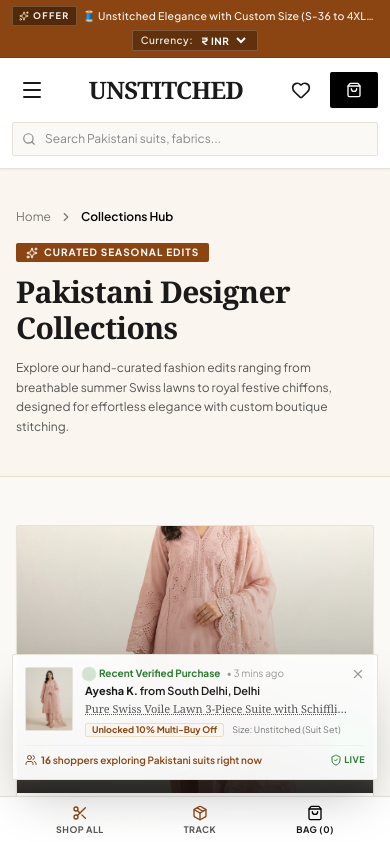
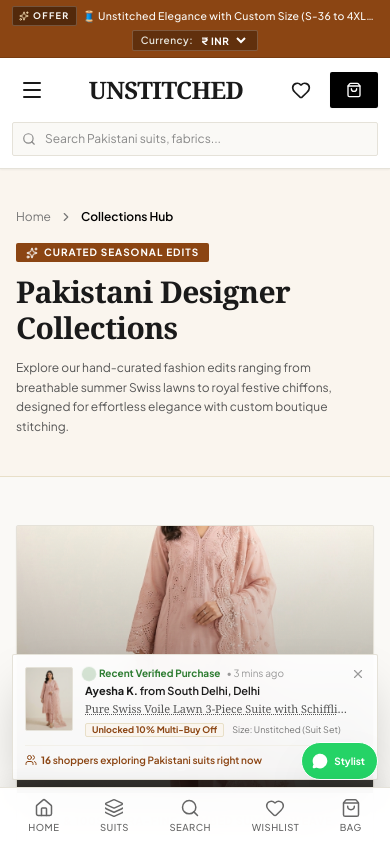
Before and after one commit to smfaraz/unstiched, a Next.js app: page /collections in a window 390 px wide. Shown: the top 842 px of the page. Built offline with nearby package versions, Linux system fonts and the light colour scheme; a web font is replaced by a local one.

Commit message:
feat(mobile-first): add native mobile bottom navigation bar and 1-tap WhatsApp concierge

```diff
--- a/app/providers.tsx
+++ b/app/providers.tsx
@@ -16,9 +16,8 @@
 import AdminProductManagerModal from '@/components/AdminProductManagerModal';
 import LiveSocialProof from '@/components/LiveSocialProof';
 
-// Floating Quick Actions
-import { MessageCircle, Package, Scissors, ShoppingBag, CheckCircle, Info, AlertTriangle } from 'lucide-react';
-import Link from 'next/link';
+import MobileBottomNav from '@/components/MobileBottomNav';
+import { CheckCircle, Info, AlertTriangle } from 'lucide-react';
 
 function ToastNotification() {
   const { toast } = useEcommerce();
@@ -26,8 +25,8 @@
   if (!toast) return null;
 
   return (
-    <div className="fixed bottom-20 sm:bottom-6 left-1/2 -translate-x-1/2 z-50 pointer-events-none animate-in fade-in slide-in-from-bottom-3 duration-300">
-      <div className="bg-[#1A1A1A] text-white px-4 py-3 rounded-xs shadow-2xl border border-[#333] flex items-center gap-3 max-w-md">
+    <div className="fixed bottom-20 sm:bottom-6 left-1/2 -translate-x-1/2 z-50 pointer-events-none animate-in fade-in slide-in-from-bottom-3 duration-300 w-[90vw] max-w-sm">
+      <div className="bg-[#1A1A1A] text-white px-4 py-3 rounded-xs shadow-2xl border border-[#333] flex items-center gap-3">
         {toast.type === 'success' && <CheckCircle className="w-4 h-4 text-[#22C55E] shrink-0" />}
         {toast.type === 'info' && <Info className="w-4 h-4 text-[#8B4513] shrink-0" />}
         {toast.type === 'error' && <AlertTriangle className="w-4 h-4 text-[#EF4444] shrink-0" />}
@@ -40,66 +39,9 @@
   );
 }
 
-function FloatingCustomerControls() {
-  const { cartCount, openCart, openOrderTracking, openSizeGuide } = useEcommerce();
-
-  return (
-    <>
-      {/* WhatsApp Floating Chat Button */}
-      <a
-        href="https://wa.me/919820089123?text=Hi%20Unstitched%20Luxe,%20I%20need%20help%20with%20Pakistani%20suit%20orders%20and%20sizing"
-        target="_blank"
-        rel="noopener noreferrer"
-        className="fixed bottom-20 md:bottom-6 right-5 z-30 bg-[#22C55E] hover:bg-[#16A34A] text-white p-3.5 rounded-full shadow-2xl transition-all duration-300 hover:scale-110 flex items-center justify-center group"
-        aria-label="Chat with Stylist on WhatsApp"
-        id="floating-whatsapp-btn"
-      >
-        <MessageCircle className="w-5 h-5 fill-white text-[#22C55E]" />
-        <span className="max-w-0 overflow-hidden whitespace-nowrap group-hover:max-w-xs transition-all duration-300 text-xs font-bold pl-0 group-hover:pl-2">
-          Chat with Stylist
-        </span>
-      </a>
-
-      {/* Floating Bottom Quick Bar for Mobile */}
-      <div className="md:hidden fixed bottom-0 left-0 right-0 z-30 bg-white/95 backdrop-blur-md border-t border-[#E5E2D9] px-4 py-2 flex items-center justify-around shadow-2xl">
-        <Link
-          href="/products"
-          className="flex flex-col items-center gap-0.5 text-[#555] hover:text-black transition text-[9px] font-bold uppercase tracking-wider"
-        >
-          <Scissors className="w-4 h-4 text-[#8B4513]" />
-          <span>Shop All</span>
-        </Link>
-
-        <Link
-          href="/track-order"
-          className="flex flex-col items-center gap-0.5 text-[#555] hover:text-black transition text-[9px] font-bold uppercase tracking-wider"
-        >
-          <Package className="w-4 h-4 text-[#8B4513]" />
-          <span>Track</span>
-        </Link>
-
-        <Link
-          href="/cart"
-          className="flex flex-col items-center gap-0.5 text-[#1A1A1A] transition text-[9px] font-bold uppercase tracking-wider relative"
-        >
-          <div className="relative">
-            <ShoppingBag className="w-4 h-4 text-black" />
-            {cartCount > 0 && (
-              <span className="absolute -top-1.5 -right-2 bg-black text-white text-[8px] w-3.5 h-3.5 rounded-full flex items-center justify-center font-bold">
-                {cartCount}
-              </span>
-            )}
-          </div>
-          <span>Bag ({cartCount})</span>
-        </Link>
-      </div>
-    </>
-  );
-}
-
 function GlobalStoreShell({ children }: { children: React.ReactNode }) {
   return (
-    <div className="min-h-screen flex flex-col justify-between bg-[#FAF9F6] text-[#1A1A1A]">
+    <div className="min-h-screen flex flex-col justify-between bg-[#FAF9F6] text-[#1A1A1A] pb-16 lg:pb-0">
       <AnnouncementBar />
       <Navbar />
 
@@ -108,7 +50,7 @@
       </main>
 
       <Footer />
-      <FloatingCustomerControls />
+      <MobileBottomNav />
       <ToastNotification />
       <LiveSocialProof />
 
--- /dev/null
+++ b/components/MobileBottomNav.tsx
@@ -0,0 +1,115 @@
+'use client';
+
+import React from 'react';
+import Link from 'next/link';
+import { usePathname, useRouter } from 'next/navigation';
+import { Home, Layers, Search, Heart, ShoppingBag, MessageCircle } from 'lucide-react';
+import { useEcommerce } from '@/context/EcommerceContext';
+
+export default function MobileBottomNav() {
+  const pathname = usePathname();
+  const router = useRouter();
+  const { wishlist, cartCount } = useEcommerce();
+
+  const navItems = [
+    {
+      label: 'Home',
+      href: '/',
+      icon: Home,
+      isActive: pathname === '/',
+    },
+    {
+      label: 'Suits',
+      href: '/products',
+      icon: Layers,
+      isActive: pathname === '/products' || pathname.startsWith('/products/'),
+    },
+    {
+      label: 'Search',
+      href: '/products?focus=search',
+      icon: Search,
+      isActive: false,
+      onClick: (e: React.MouseEvent) => {
+        e.preventDefault();
+        const searchEl = document.getElementById('mobile-search-input');
+        if (searchEl) {
+          searchEl.focus();
+          window.scrollTo({ top: 0, behavior: 'smooth' });
+        } else {
+          router.push('/products');
+        }
+      },
+    },
+    {
+      label: 'Wishlist',
+      href: '/wishlist',
+      icon: Heart,
+      badge: wishlist.length > 0 ? wishlist.length : null,
+      isActive: pathname === '/wishlist',
+    },
+    {
+      label: 'Bag',
+      href: '/cart',
+      icon: ShoppingBag,
+      badge: cartCount > 0 ? cartCount : null,
+      isActive: pathname === '/cart' || pathname === '/checkout',
+    },
+  ];
+
+  return (
+    <>
+      {/* 1-Tap WhatsApp Mobile Concierge Floating Button */}
+      <a
+        href="https://wa.me/919820089123?text=Hi%20Unstitched%20Luxe,%20I%20am%20exploring%20Pakistani%20designer%20suits%20and%20need%20assistance."
+        target="_blank"
+        rel="noopener noreferrer"
+        className="lg:hidden fixed bottom-16 right-3 z-40 bg-[#25D366] hover:bg-[#1EBE5D] text-white p-2.5 rounded-full shadow-2xl flex items-center gap-1.5 transition-transform active:scale-95 border border-white"
+        aria-label="WhatsApp Styling Concierge"
+        id="mobile-floating-whatsapp-btn"
+      >
+        <MessageCircle className="w-4 h-4 fill-current" />
+        <span className="text-[10px] font-bold pr-0.5">Stylist</span>
+      </a>
+
+      {/* Fixed Native Mobile Bottom Tab Bar */}
+      <nav
+        aria-label="Mobile Bottom Navigation"
+        className="lg:hidden fixed bottom-0 left-0 right-0 z-40 bg-white/95 backdrop-blur-lg border-t border-[#E5E2D9] px-2 py-1.5 shadow-[0_-4px_20px_rgba(0,0,0,0.06)] select-none"
+      >
+        <div className="flex items-center justify-around">
+          {navItems.map((item) => {
+            const Icon = item.icon;
+            const active = item.isActive;
+
+            return (
+              <Link
+                key={item.label}
+                href={item.href}
+                onClick={item.onClick}
+                className={`flex flex-col items-center justify-center py-1 px-3 relative rounded-xs transition-colors ${
+                  active ? 'text-[#8B4513]' : 'text-[#666] hover:text-black'
+                }`}
+                id={`mobile-bottom-nav-${item.label.toLowerCase()}`}
+              >
+                <div className="relative">
+                  <Icon className={`w-5 h-5 ${active ? 'stroke-[2.5px]' : 'stroke-[1.8px]'}`} />
+                  {item.badge !== null && item.badge !== undefined && (
+                    <span className="absolute -top-1.5 -right-2.5 bg-[#8B4513] text-white text-[9px] font-bold w-4 h-4 rounded-full flex items-center justify-center shadow-xs">
+                      {item.badge}
+                    </span>
+                  )}
+                </div>
+                <span className={`text-[9.5px] mt-0.5 tracking-wider uppercase ${active ? 'font-bold' : 'font-medium'}`}>
+                  {item.label}
+                </span>
+                {active && (
+                  <span className="w-1 h-1 rounded-full bg-[#8B4513] mt-0.5" />
+                )}
+              </Link>
+            );
+          })}
+        </div>
+      </nav>
+    </>
+  );
+}
--- a/components/Navbar.tsx
+++ b/components/Navbar.tsx
@@ -20,6 +20,7 @@
   CheckCircle2,
   ChevronRight,
   SlidersHorizontal,
+  MessageCircle,
 } from 'lucide-react';
 import Image from 'next/image';
 import Link from 'next/link';
@@ -759,6 +760,20 @@
                   </span>
                   <ChevronRight className="w-3.5 h-3.5 text-[#AAA]" />
                 </Link>
+
+                {/* Direct WhatsApp Callout in Drawer */}
+                <a
+                  href="https://wa.me/919820089123?text=Hi%20Unstitched%20Luxe,%20I%20need%20help%20with%20sizing%20and%20suit%20curation"
+                  target="_blank"
+                  rel="noopener noreferrer"
+                  className="flex items-center justify-between py-2.5 px-3 rounded-xs bg-[#E8F5E9] border border-[#C8E6C9] text-[#2E7D32] font-semibold mt-2"
+                >
+                  <span className="flex items-center gap-2">
+                    <MessageCircle className="w-4 h-4 fill-current" />
+                    <span>WhatsApp Stylist (Fast Reply)</span>
+                  </span>
+                  <span className="text-[9px] bg-[#2E7D32] text-white px-1.5 py-0.5 rounded-xs uppercase font-bold">Online</span>
+                </a>
               </div>
             </div>
 
```
Also changed, not shown: 1 other file (tests, documents, lock files or other folders).
